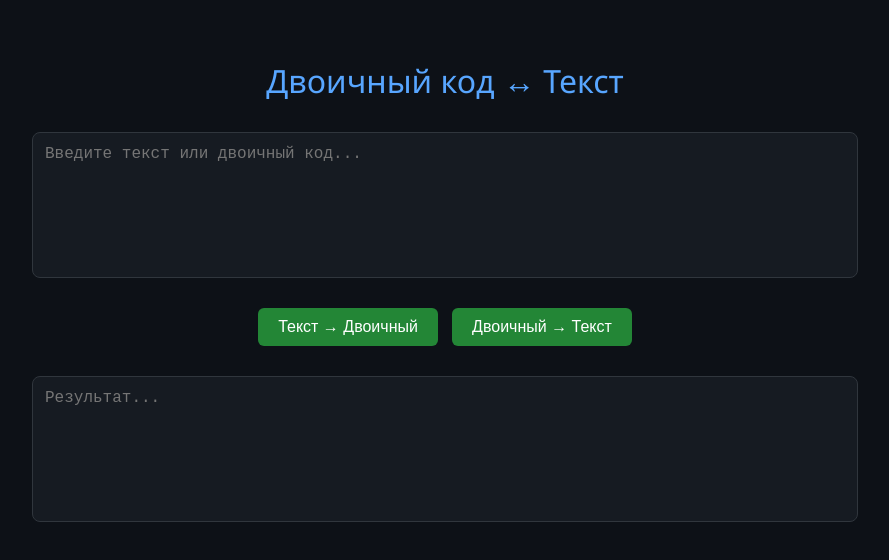
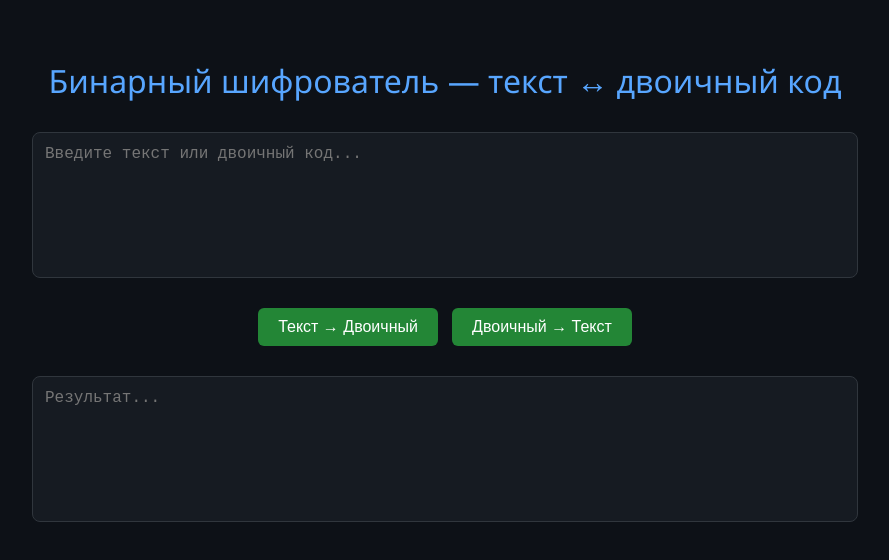
Before and after one commit to erasyldev/binary, a plain HTML site: page index.html in a window 1280 px wide. Shown: the whole page, without its empty margins (195-1084 px from the left). Drawn offline with Linux system fonts and the light colour scheme.

Commit message:
Add files via upload

```diff
--- a/index.html
+++ b/index.html
@@ -2,7 +2,14 @@
 <html lang="ru">
 <head>
 <meta charset="UTF-8">
-<title>Двоичный код ↔ Текст</title>
+<meta name="viewport" content="width=device-width, initial-scale=1.0">
+
+<!-- SEO -->
+<title>Бинарный шифрователь — текст ↔ двоичный код</title>
+<meta name="description" content="Онлайн бинарный шифрователь. Переводите текст в двоичный код и обратно за секунду. Бесплатно, без регистрации, в современном тёмно-синем стиле.">
+<meta name="keywords" content="бинарный шифрователь, двоичный код, текст в бинарный, бинарный в текст, онлайн, кодировщик, дешифратор">
+<meta name="author" content="ErasylDev">
+
 <style>
     body {
         font-family: "Segoe UI", sans-serif;
@@ -63,7 +70,7 @@
 </head>
 <body>
 
-<h1>Двоичный код ↔ Текст</h1>
+<h1>Бинарный шифрователь — текст ↔ двоичный код</h1>
 
 <textarea id="input" placeholder="Введите текст или двоичный код..."></textarea>
 
```
